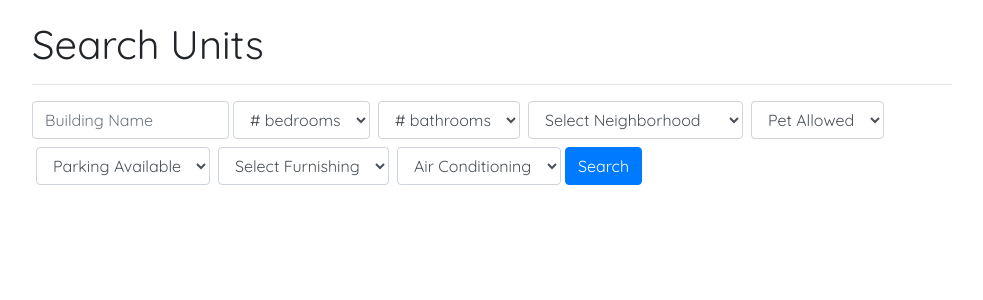
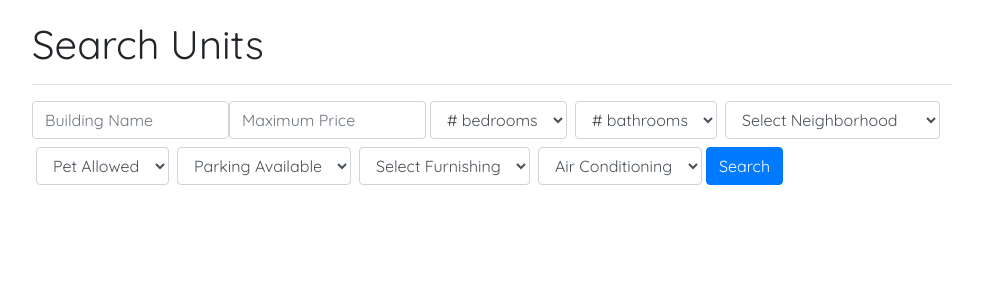
Before and after one commit to kp2zf/HoosHousing, a Django app: page /advanced_search/ in a window 1280 px wide. Shown: the part 76-376 px from the top of the page, without its empty margins (148-1131 px from the left). Run offline with Django 3.2, Linux system fonts and the light colour scheme; some libraries are stand-ins or nearby versions.

Commit message:
Added price to search feature

```diff
--- a/housing/templates/advanced_search.html
+++ b/housing/templates/advanced_search.html
@@ -5,6 +5,9 @@
 <form type="GET" action="{% url 'housing:advanced_search_form' %}" class="form-inline" style="margin: 0">
   <div class="form-group mb-2">
     <input  type="text" value="{{request.GET.search_box}}"name="search_box" class="form-control"  placeholder="Building Name" >
+  </div>
+  <div class="form-group mb-2">
+    <input  type="text" value="{{request.GET.price}}"name="price" class="form-control"  placeholder="Maximum Price" >
   </div>
   <div class="form-group mx-sm-1 mb-2">
     <select class="form-control" id="bedroom"  value="{{request.GET.bedrooms}}"name="bedrooms">
--- a/housing/views.py
+++ b/housing/views.py
@@ -84,6 +84,7 @@ class SearchView(TemplateView):
 	template_name = 'search.html'
 class AdvancedSearchView(TemplateView):
 	template_name = 'advanced_search.html'
+
 def search(request):
 	template = 'results.html'
 
@@ -119,7 +120,7 @@ def advanced_search(request):
 	neighborhood_query = request.GET.get('neighborhood')
 	bedroom_query = request.GET.get('bedrooms')
 	bathroom_query = request.GET.get('bathrooms')
-
+	price_query=request.GET.get('price')
 	search_query=Q(name__icontains=search_query)
 
 	pet_query=request.GET.get('pet_allowed')
@@ -166,9 +167,14 @@ def advanced_search(request):
 		bathroom_query = Q(unit__num_bathrooms__icontains=bathroom_query)
 	else:
 		bathroom_query = search_query
+	buildings_price=[]
+	buildings = Building.objects.filter(neighborhood_query&bedroom_query&bathroom_query&search_query&pet_query&air_condition_query&furnished_query&parking_query).distinct()
+	for building in buildings:
+		if(building.get_min_price(price_query)):
+			buildings_price.append(building)
 
-	buildings = Building.objects.filter(neighborhood_query&bedroom_query&bathroom_query&search_query&pet_query&air_condition_query&furnished_query&parking_query).distinct()
-	return render(request, 'advanced_search.html', {'buildings':buildings, 'isSearchResult': True})
+	print(buildings_price)
+	return render(request, 'advanced_search.html', {'buildings':buildings_price, 'isSearchResult': True})
 
 class AddUnitView(TemplateView):
 	template_name = 'add_unit.html'
```
Also changed, not shown: housing/models.py (+15 -0 lines), housing/migrations/0006_auto_20190429_1628.py (added), housing/migrations/0007_auto_20190429_1636.py (added), housing/migrations/0008_auto_20190429_1655.py (added), housing/migrations/0009_auto_20190429_1703.py (added).
